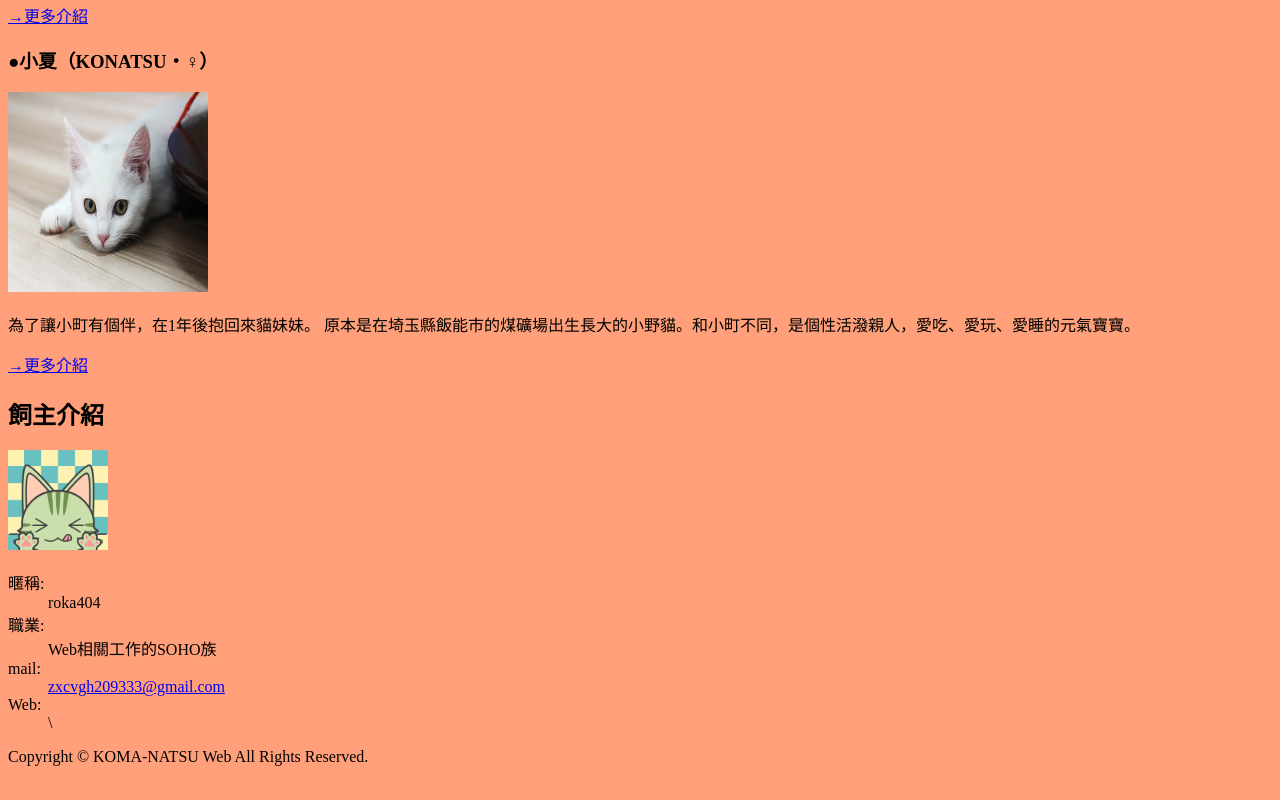
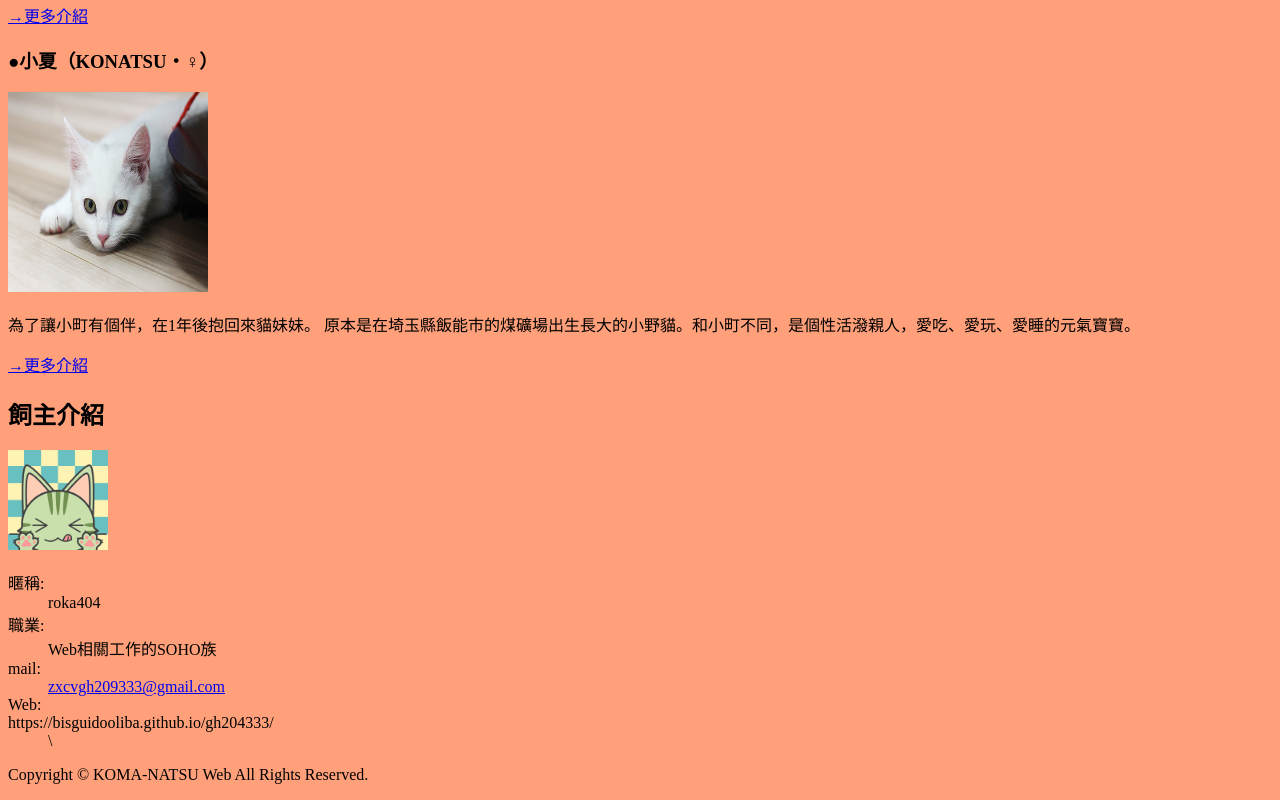
Before and after one commit to BisguidoOliba/gh204333, a plain HTML site: page index.html in a window 1280 px wide. Shown: the part 716-1516 px from the top of the page. Drawn offline with Linux system fonts and the light colour scheme.

Commit message:
20230420

```diff
--- a/index.html
+++ b/index.html
@@ -54,7 +54,7 @@
                 <dt>暱稱:</dt><dd>roka404</dd>
                 <dt>職業:</dt><dd>Web相關工作的SOHO族</dd>
                 <dt>mail:</dt><dd><a href="mailto:zxcvgh209333@gmail.com">zxcvgh209333@gmail.com</a></dd>
-                <dt>Web:</dt><dd>\</dd>
+                <dt>Web:</dt>https://bisguidooliba.github.io/gh204333/<dd>\</dd>
             </dl>
         </section>
     </main>
```
